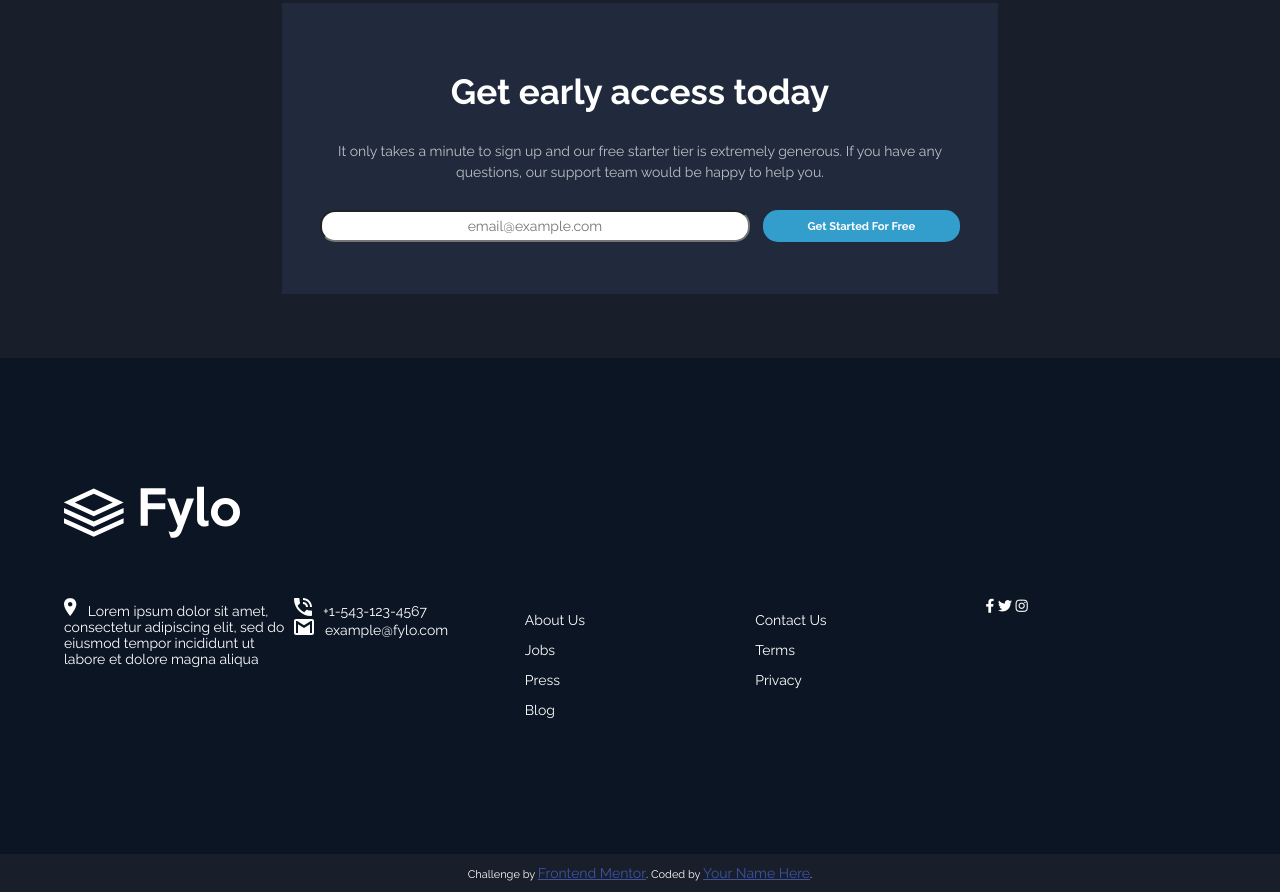
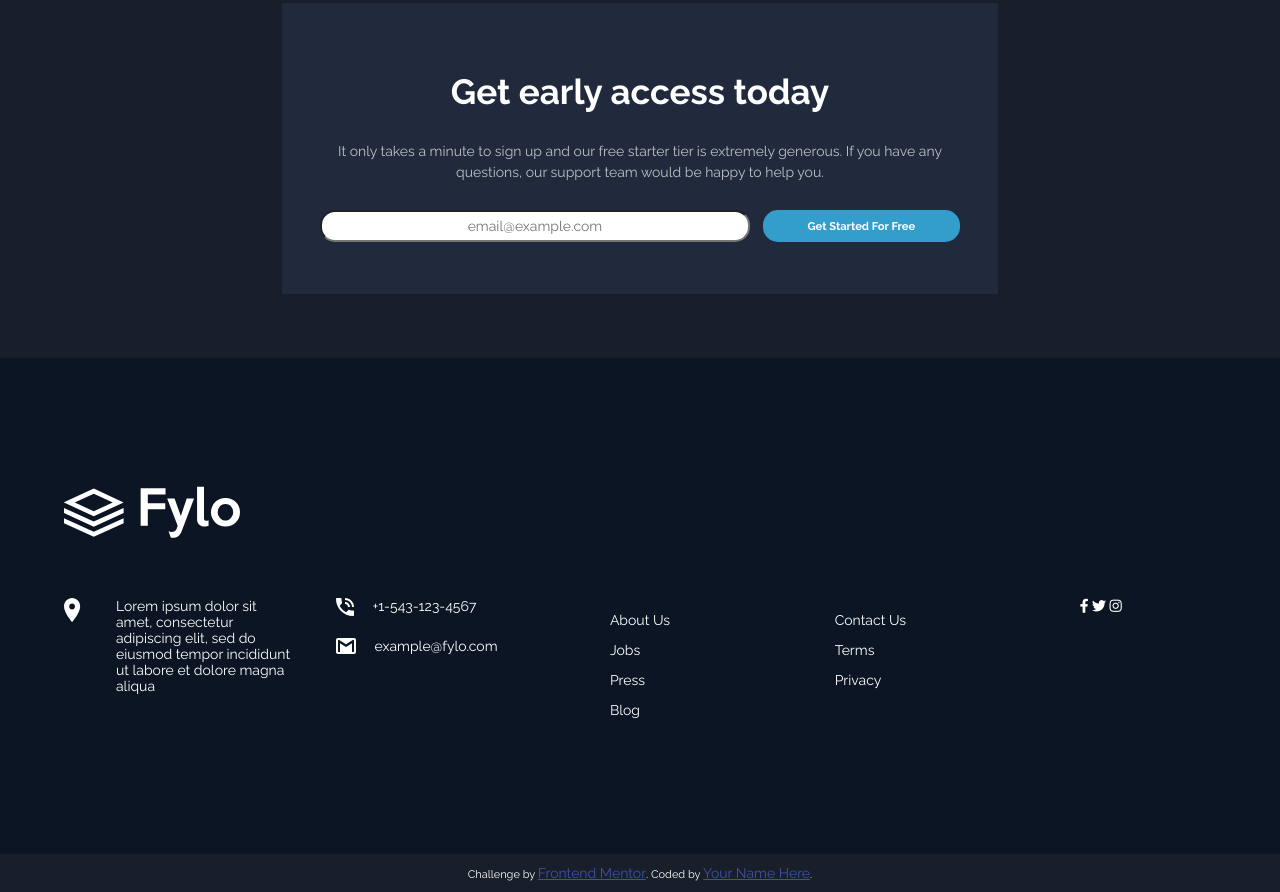
Before and after one commit to Skyz03/Fylo-dark-theme, a plain HTML site: page index.html in a window 1280 px wide. Shown: the part 2423-3315 px from the top of the page. Drawn offline with Linux system fonts and the light colour scheme.

Commit message:
Updates in the footer section

```diff
--- a/index.html
+++ b/index.html
@@ -188,14 +188,19 @@
     <div class="container-grid">
 
       <div class="intro-part">
-        <img src="images/icon-location.svg" alt=""> &nbsp <span> Lorem ipsum dolor sit amet, consectetur adipiscing
+        <img src="images/icon-location.svg" alt="">
+        <span> Lorem ipsum dolor sit amet, consectetur adipiscing
           elit, sed do eiusmod tempor incididunt ut labore et
           dolore magna aliqua</span>
       </div>
 
       <div class="contact-section">
-        <img src="images/icon-phone.svg" alt=""> &nbsp <span>+1-543-123-4567</span> <br>
-        <img src="images/icon-email.svg" alt=""> &nbsp <span> example@fylo.com</span>
+        <div class="phone">
+          <img src="images/icon-phone.svg" alt=""> &nbsp <span>+1-543-123-4567</span>
+        </div>
+        <div class="email">
+          <img src="images/icon-email.svg" alt=""> &nbsp <span> example@fylo.com</span>
+        </div>
       </div>
 
       <div class="navigation-section">
--- a/styles.css
+++ b/styles.css
@@ -236,9 +236,36 @@ footer {
 .container-grid {
   display: grid;
   grid-template-columns: repeat(5, 1fr);
-  justify-content: center;
-  /* align-items: center; */
+  justify-items: center;
   margin: 5% 0;
+}
+
+.intro-part {
+  display: flex;
+  flex-direction: row;
+}
+
+.intro-part img {
+  margin-right: 15%;
+  width: 25%;
+  max-height: 18%;
+}
+
+.phone {
+  display: flex;
+}
+
+.phone img {
+  margin-right: 10%;
+}
+
+.email {
+  display: flex;
+  margin-top: 15%;
+}
+
+.email img {
+  margin-right: 10%;
 }
 
 /* ATTRIBUTION SECTION  */
```
